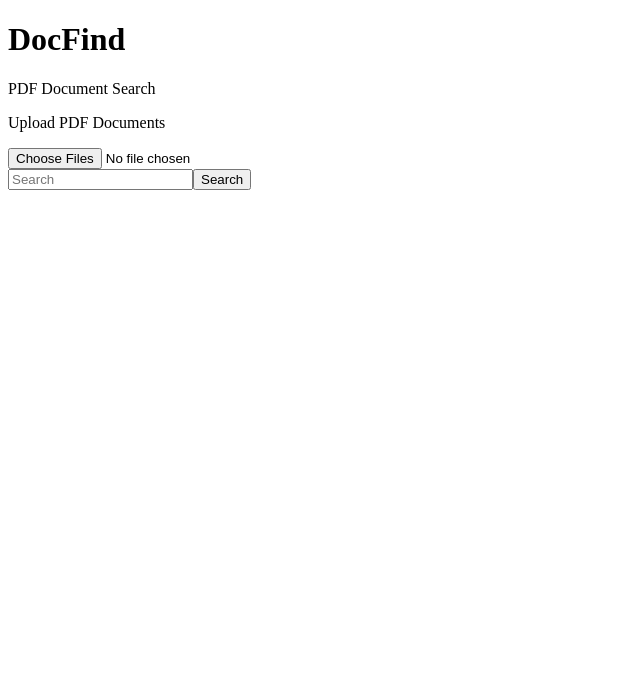
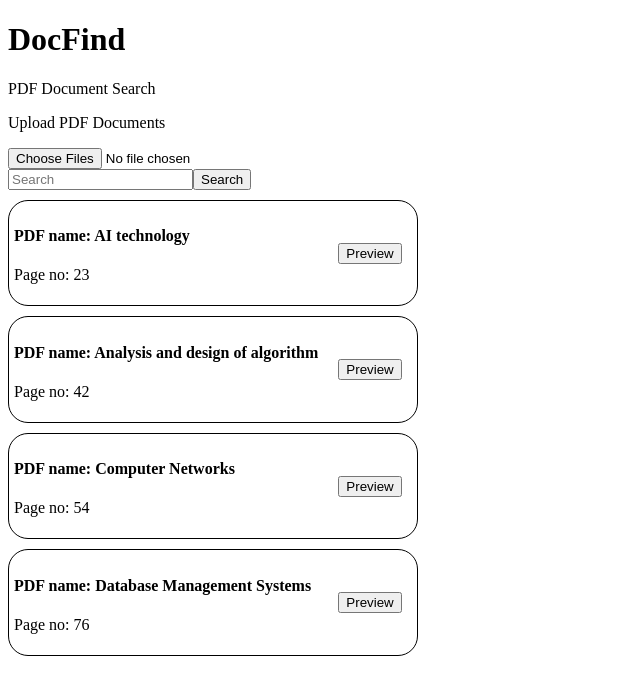
Before and after one commit to JoshuaPrashanth/DocFind, a React (Vite) app in the folder frontend/: page / in a window 1280 px wide. Shown: the top 694 px of the page, without its empty margins (0-640 px from the left). Built offline with nearby package versions, Linux system fonts and the light colour scheme.

Commit message:
Add Search Results Dummy

```diff
--- a/frontend/src/App.jsx
+++ b/frontend/src/App.jsx
@@ -1,6 +1,6 @@
-
 import UploadSection from "./components/UploadSection";
 import SearchBar from "./components/SearchBar.jsx";
+import SearchResults from "./components/SearchResults.jsx";
 
 function App() {
   return (
@@ -10,6 +10,7 @@ function App() {
 
       <UploadSection />
       <SearchBar />
+      <SearchResults />
     </div>
   );
 }
--- /dev/null
+++ b/frontend/src/components/SearchResults.jsx
@@ -0,0 +1,40 @@
+function SearchResults() {
+  const matchedPdfs = [
+    { pdf_name: "AI technology", page_no: 23 },
+    { pdf_name: "Analysis and design of algorithm", page_no: 42 },
+    { pdf_name: "Computer Networks", page_no: 54 },
+    { pdf_name: "Database Management Systems", page_no: 76 },
+  ];
+  //   const matchedPdfs = [];
+  return (
+    <div id="searchResults_container">
+      {matchedPdfs.length ? (
+        matchedPdfs.map((matchedPdf, i) => {
+          return (
+            <div className="preview_container" key={i}>
+              <div className="preview_container_left">
+                <h4 className="searchResults_pdfName">
+                  PDF name: {matchedPdf.pdf_name}
+                </h4>
+                <p className="searchResults_pdfName">
+                  Page no: {matchedPdf.page_no}
+                </p>
+              </div>
+              <button
+                className="preview_button"
+                onClick={() => {
+                  console.log(i);
+                }}
+              >
+                Preview
+              </button>
+            </div>
+          );
+        })
+      ) : (
+        <p>No Results Found</p>
+      )}
+    </div>
+  );
+}
+export default SearchResults;
--- a/frontend/src/index.css
+++ b/frontend/src/index.css
@@ -0,0 +1,15 @@
+#searchResults_container {
+  width: fit-content;
+}
+.preview_container {
+  display: flex;
+  align-items: center;
+  justify-content: space-between;
+  border: 1px solid black;
+  border-radius: 20px;
+  padding: 5px;
+  margin-top: 10px;
+}
+.preview_button {
+  margin: 0 10px 0 20px;
+}
```
